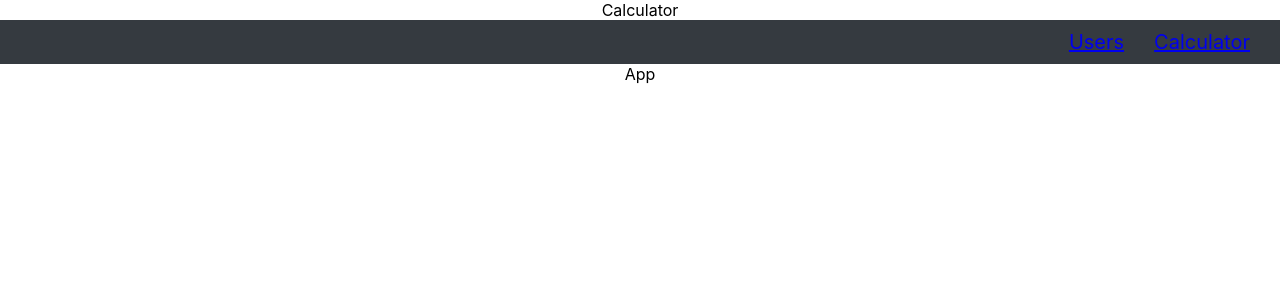
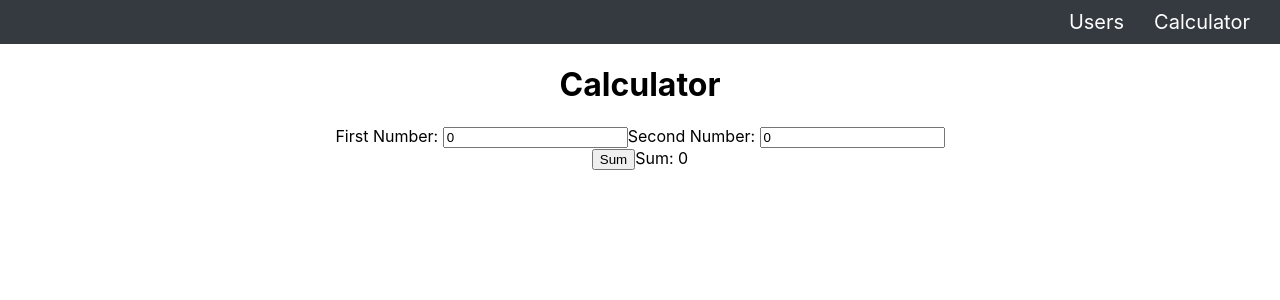
Before and after one commit to fejes99/first-assignment-functional-components, a React (Create React App) app: page /calculator in a window 1280 px wide. Shown: the top 300 px of the page. Built offline with nearby package versions, Linux system fonts and the light colour scheme.

Commit message:
calculator working, no validation

```diff
--- a/src/App.js
+++ b/src/App.js
@@ -1,20 +1,19 @@
-import React, { Component } from "react";
-import { Route, Switch } from "react-router-dom";
-import "./App.css";
-import Navbar from "./components/Navbar/Navbar";
-import Calculator from "./components/pages/calculator/Calculator";
-import UsersTable from "./components/pages/UsersTable/UsersTable";
+import React, { Component } from 'react';
+import { Route, Switch } from 'react-router-dom';
+import './App.css';
+import Navbar from './components/Navbar/Navbar';
+import Calculator from './components/pages/calculator/Calculator';
+import UsersTable from './components/pages/UsersTable/UsersTable';
 
 class App extends Component {
   render() {
     return (
-      <div className="App">
+      <div className='App'>
+        <Navbar />
         <Switch>
-          <Route path="/calculator" component={Calculator} />
-          <Route path="/" component={UsersTable} />
+          <Route path='/calculator' component={Calculator} />
+          <Route path='/' component={UsersTable} />
         </Switch>
-        <Navbar />
-        App
       </div>
     );
   }
--- a/src/components/UI/NavbarItem/NavbarItem.css
+++ b/src/components/UI/NavbarItem/NavbarItem.css
@@ -1,4 +1,15 @@
 .navbar-item {
   margin-left: 30px;
   font-size: 20px;
+  box-sizing: border-box;
+  display: block;
+  width: 100%;
 }
+
+.navbar-item a {
+  color: white;
+  text-decoration: none;
+  width: 100%;
+  box-sizing: border-box;
+  display: block;
+}
--- a/src/components/pages/calculator/Calculator.js
+++ b/src/components/pages/calculator/Calculator.js
@@ -1,8 +1,52 @@
-import React, { Component } from "react";
+import React, { Component } from 'react';
 
 class Calculator extends Component {
+  state = {
+    firstNumber: 0,
+    secondNumber: 0,
+    sum: 0,
+  };
+
+  inputChangeHandler = (event, number) => {
+    if (number === 'number1') {
+      this.setState({
+        firstNumber: event.target.value,
+      });
+    } else if (number === 'number2') {
+      this.setState({
+        secondNumber: event.target.value,
+      });
+    }
+  };
+
+  sumNumbers = () => {
+    let sum = +this.state.firstNumber + +this.state.secondNumber;
+    this.setState({
+      sum: +sum,
+    });
+  };
+
   render() {
-    return <div>Calculator</div>;
+    return (
+      <div>
+        <h1>Calculator</h1>
+        <label>First Number: </label>
+        <input
+          type='text'
+          value={this.state.firstNumber}
+          onChange={(event) => this.inputChangeHandler(event, 'number1')}
+        />
+        <label>Second Number: </label>
+        <input
+          type='text'
+          value={this.state.secondNumber}
+          onChange={(event) => this.inputChangeHandler(event, 'number2')}
+        />
+        <br />
+        <button onClick={this.sumNumbers}>Sum</button>
+        <label>Sum: {this.state.sum}</label>
+      </div>
+    );
   }
 }
 
```
Also changed, not shown: src/components/Navbar/Navbar.js (+9 -11 lines).
